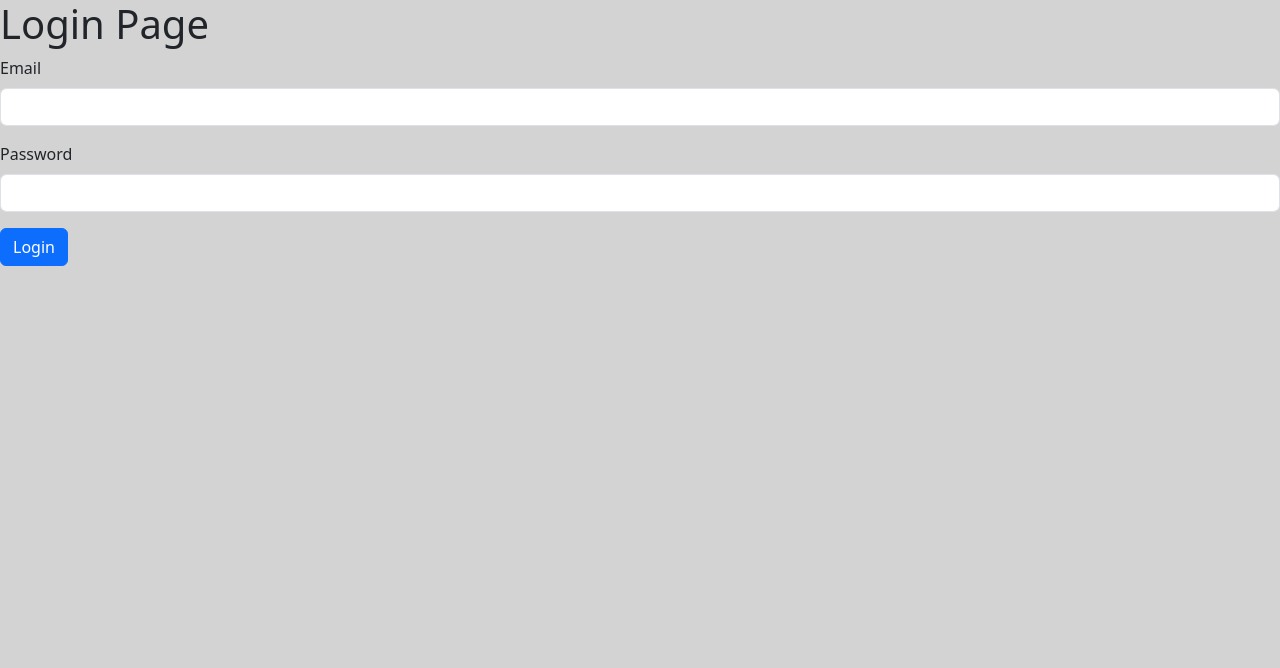
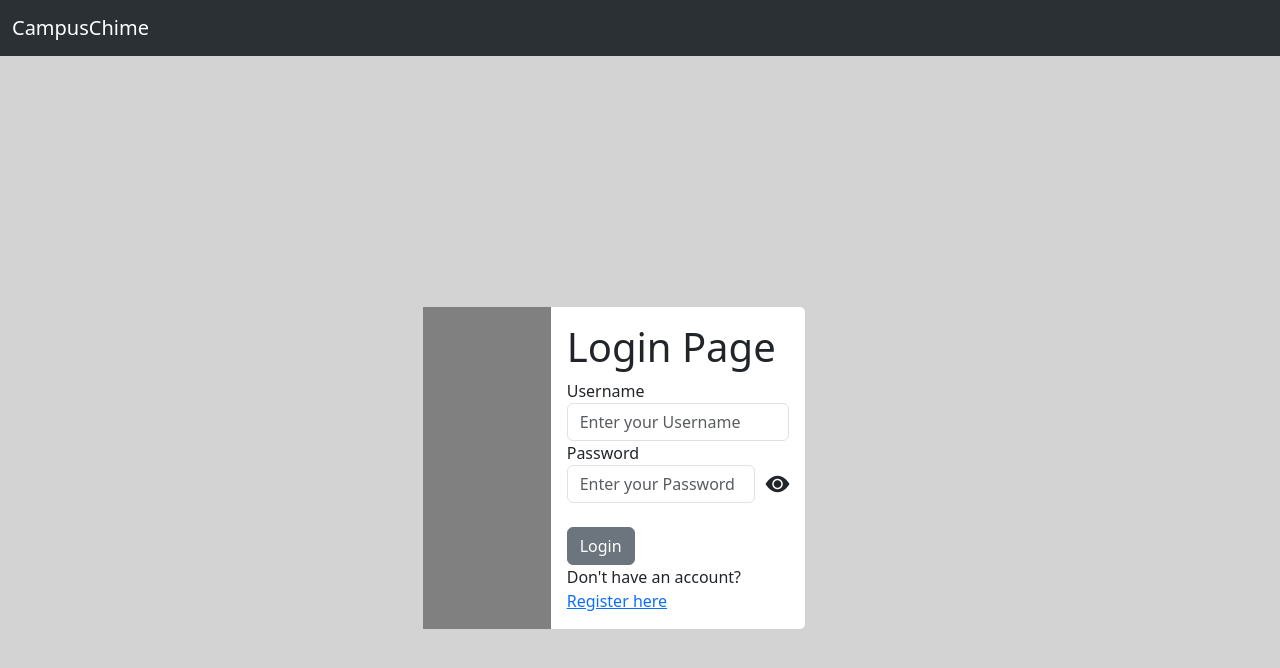
Before and after one commit to L2GS-19101360/CampusChime, a React (Vite) app: page /loginPage in a window 1280 px wide. Shown: the top 668 px of the page. Built offline with nearby package versions, Linux system fonts and the light colour scheme.

Commit message:
Updated Login Page

```diff
--- /dev/null
+++ b/src/pages/Login Page/LoginDesign.css
@@ -0,0 +1,13 @@
+body{
+    background-color: lightgray;
+}
+.showPassword{
+    display: inline-flex;
+    align-items: center;
+    width: 100%;
+}
+.bi-eye-fill, .bi-eye-slash-fill{
+    font-size: x-large;
+    cursor: pointer;
+    margin-left: 10px;
+}
--- a/src/pages/Login Page/LoginPage.jsx
+++ b/src/pages/Login Page/LoginPage.jsx
@@ -2,70 +2,115 @@ import { Component, useState } from 'react'
 import "bootstrap/dist/css/bootstrap.min.css";
 import "bootstrap/dist/js/bootstrap.bundle.min";
 import 'bootstrap-icons/font/bootstrap-icons.css';
+import '../Login Page/LoginDesign.css'
+import { Link } from 'react-router-dom/cjs/react-router-dom';
 
 class LoginPage extends Component {
-  constructor() {
-    super();
+  constructor(props) {
+      super(props);
       this.state = {
-      email: '',
-      password: '',
-      error: '',
+          showPassword: false,
       };
   }
 
-  handleInputChange = (e) => {
-    this.setState({ [e.target.name]: e.target.value });
-  }
-
-  handleLogin = () => {
-    const { email, password } = this.state;
-    const data = { email, password };
-
-    // Send a POST request to your backend API for authentication using fetch
-    fetch('/api/login', {
-      method: 'POST',
-      headers: {
-        'Content-Type': 'application/json',
-      },
-      body: JSON.stringify(data),
-    })
-      .then((response) => response.json())
-      .then((data) => {
-        // Handle successful login, e.g., store tokens or redirect
-      })
-      .catch((error) => {
-        this.setState({ error: 'Invalid email or password' });
-      });
-  }
+  togglePassword = () => {
+      this.setState((prevState) => ({
+          showPassword: !prevState.showPassword,
+      }));
+  };
 
   render() {
+      const inputType = this.state.showPassword ? 'text' : 'password';
+      const eyeIcons = this.state.showPassword
+          ? 'bi bi-eye-slash-fill'
+          : 'bi bi-eye-fill';
+
       return (
           <div>
+              <nav className="navbar bg-dark navbar-expand-lg bg-body-tertiary" data-bs-theme="dark">
+                  <div className="container-fluid">
+                      <a className="navbar-brand" href="#">
+                          CampusChime
+                      </a>
+                      <button
+                          className="navbar-toggler"
+                          type="button"
+                          data-bs-toggle="collapse"
+                          data-bs-target="#navbarNav"
+                          aria-controls="navbarNav"
+                          aria-expanded="false"
+                          aria-label="Toggle navigation"
+                      >
+                          <span className="navbar-toggler-icon"></span>
+                      </button>
+                      <div className="collapse navbar-collapse" id="navbarNav">
+                          <ul className="navbar-nav">
+                              <li className="nav-item"></li>
+                          </ul>
+                      </div>
+                  </div>
+              </nav>
+
+              <div
+                  class="card mb-3"
+                  style={{
+                      maxWidth: '30%',
+                      position: 'relative',
+                      left: '33%',
+                      top: '250px',
+                  }}
+              >
+                  <div class="row g-0">
+                      <div
+                          class="col-md-4"
+                          style={{ backgroundColor: 'gray' }}
+                      ></div>
+                      <div class="col-md-8">
+                          <div class="card-body">
                               <h1>Login Page</h1>
-        <form>
-          <div className="mb-3">
-            <label htmlFor="email" className="form-label">Email</label>
+
+                              <form action="" method="post">
+                                  <label htmlFor="loginUsername">Username</label>
                                   <input
-              type="email"
-              className="form-control"
-              id="email"
-              name="email"
-              onChange={this.handleInputChange}
+                                      name="loginUsername"
+                                      class="form-control"
+                                      type="text"
+                                      placeholder="Enter your Username"
+                                      aria-label="default input example"
                                   />
+
+                                  <label htmlFor="loginPassword">Password</label>
+                                  <br />
+                                  <div className="showPassword">
+                                      <input
+                                          name="loginPassword"
+                                          class="form-control"
+                                          type={inputType}
+                                          placeholder="Enter your Password"
+                                          aria-label="default input example"
+                                      />
+                                      <i
+                                          className={eyeIcons}
+                                          onClick={this.togglePassword}
+                                      ></i>
                                   </div>
-          <div className="mb-3">
-            <label htmlFor="password" className="form-label">Password</label>
-            <input
-              type="password"
-              className="form-control"
-              id="password"
-              name="password"
-              onChange={this.handleInputChange}
-            />
+                                  <br />
+
+                                  <br />
+                                  <button
+                                      type="submit"
+                                      class="btn btn-secondary"
+                                  >
+                                      Login
+                                  </button>
+                              </form>
+
+                              Don't have an account?{' '}
+                              <Link to="/register">Register here</Link>
                           </div>
-          {this.state.error && <div className="alert alert-danger">{this.state.error}</div>}
-          <button type="button" className="btn btn-primary" onClick={this.handleLogin}>Login</button>
-        </form>
+                      </div>
+                  </div>
+              </div>
           </div>
       );
   }
```
Lines whose indentation alone changed are shown as unchanged.
